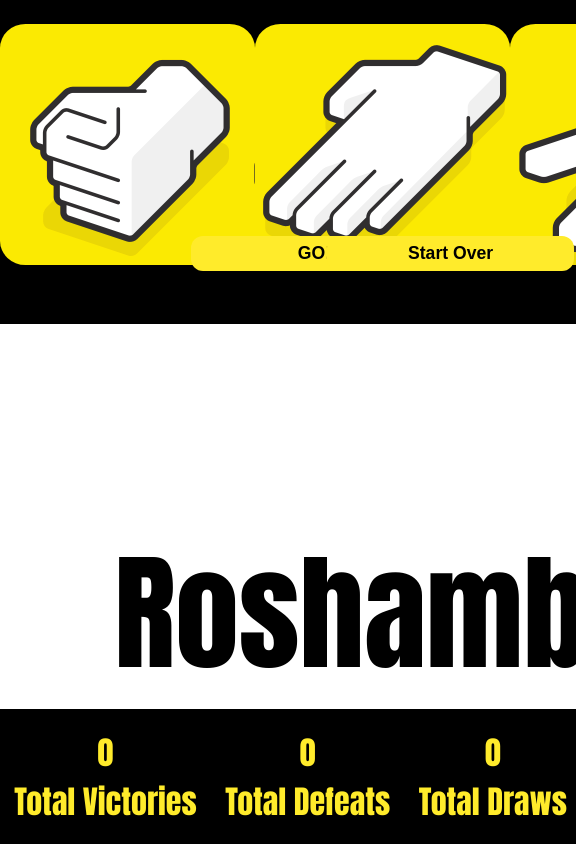
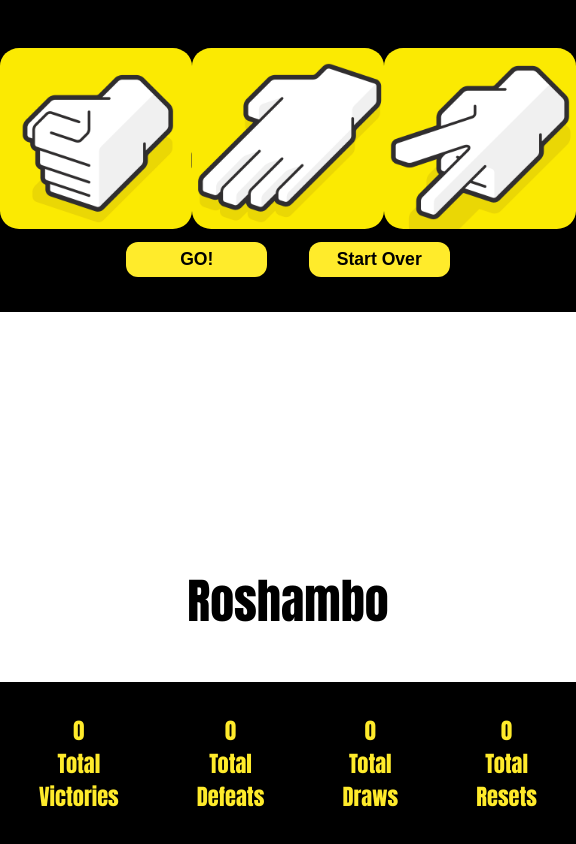
Before and after one commit to ZackLyon/lab-03-rock-paper-scissors, a plain HTML site: page index.html in a window 390 px wide. Shown: the whole page, 576 px wide, since content can reach past the window. Drawn offline with Linux system fonts and the light colour scheme.

Commit message:
madd mobile responsive

```diff
--- a/app.js
+++ b/app.js
@@ -11,7 +11,6 @@ let reset = 0;
 
 subButton.addEventListener('click', () => {
     let robotPicked = getRandomThrow();
-    console.log('robot: ' + robotPicked); // *****DELETE THIS AT END
     let playerPicked = document.querySelector('input:checked').value;
     displayChoices(playerPicked, robotPicked);
     let playerFate = doesUserWin(playerPicked, robotPicked);
@@ -29,7 +28,6 @@ resetButton.addEventListener('click', () => {
     resetView();
 });
 
-
 function incrementFate(currentFate) {
     if (currentFate === 'win') {
         victories++;
--- a/index.html
+++ b/index.html
@@ -48,19 +48,19 @@
         <section class="total-display">
             <div>
                 <span id="victories">0</span>
-                <div>Total Victories</div>
+                <span>Total</span><span>Victories</span>
             </div>
             <div>
                 <span id="defeats">0</span>
-                <div>Total Defeats</div>
+                <span>Total</span><span>Defeats</span>
             </div>
             <div>
                 <span id="draws">0</span>
-                <div>Total Draws</div>
+                <span>Total</span><span>Draws</span>
             </div>
             <div>
                 <span id="resets">0</span>
-                <div>Total Resets</div>
+                <span>Total</span><span>Resets</span>
             </div>
         </section>
     </main>
--- a/styles/home.css
+++ b/styles/home.css
@@ -7,13 +7,11 @@
     box-sizing: border-box;
 }
 body, html {
-    position: fixed;
-    top: 0;
-    bottom: 0;
-    left: 0;
-    right: 0;
+    width: 100%;
+    height: 100%;
     font-family: 'Anton', sans-serif;
 }
+
 main {
     font-size: 2rem;
     height: 100%;
@@ -89,3 +87,76 @@ button {
 #reset-btn {
     right: 7em;
 }
+
+/* for phone */
+@media only screen and (max-width: 600px) {
+
+    main {
+        display: grid;
+        grid-template-rows: 12fr 1fr 7fr 7fr 7fr;
+    }
+
+    img {
+        width: 2.5em;
+        height: auto;
+    }
+
+    input:checked + img {
+        border: 7px solid white;
+    }
+
+    button {
+        position: relative;
+        top: -1em;
+        height: 1em;
+        width: 6em;
+        font-size: 1.1rem;
+    }
+
+    #sub-btn {
+        left: 1em;
+    }
+
+    #reset-btn {
+        right: 1em;
+    }
+
+    .outcome-display {
+        font-size: 3rem;
+    }
+
+    .total-display {
+        font-size: 1.4rem;
+    }
+
+}
+
+@media only screen and (max-width: 1040px) {
+
+    main {
+        display: grid;
+        grid-template-rows: 12fr 1fr 9fr 7fr 7fr;
+    }
+
+    img {
+        width: 6em;
+        height: auto;
+    }
+
+    button {
+        position: relative;
+        top: -2em;
+        height: 2em;
+        width: 8em;
+        font-size: 1.1rem;
+    }
+
+    #sub-btn {
+        left: 3em;
+    }
+
+    #reset-btn {
+        right: 3em;
+    }
+
+}
```
